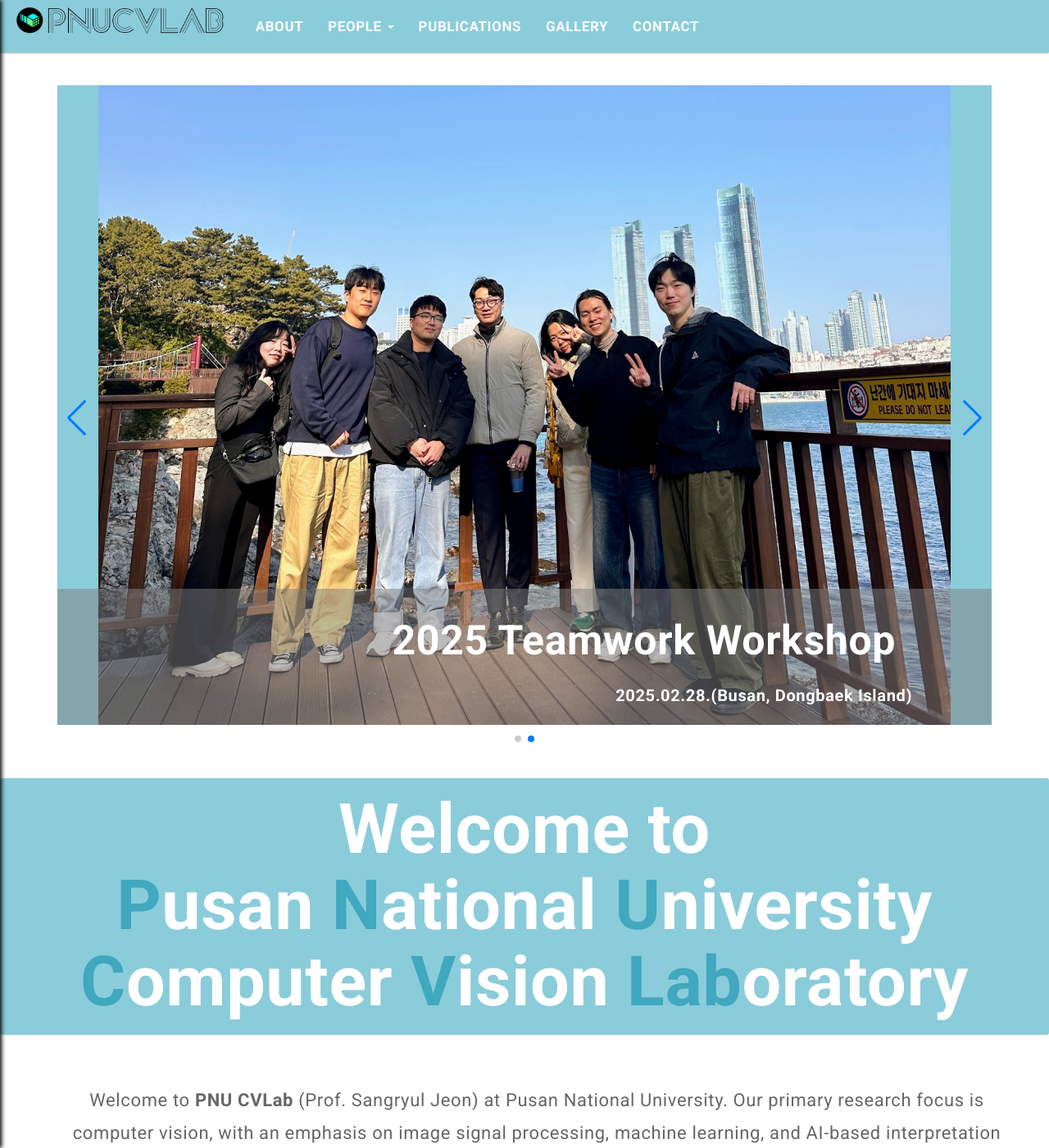
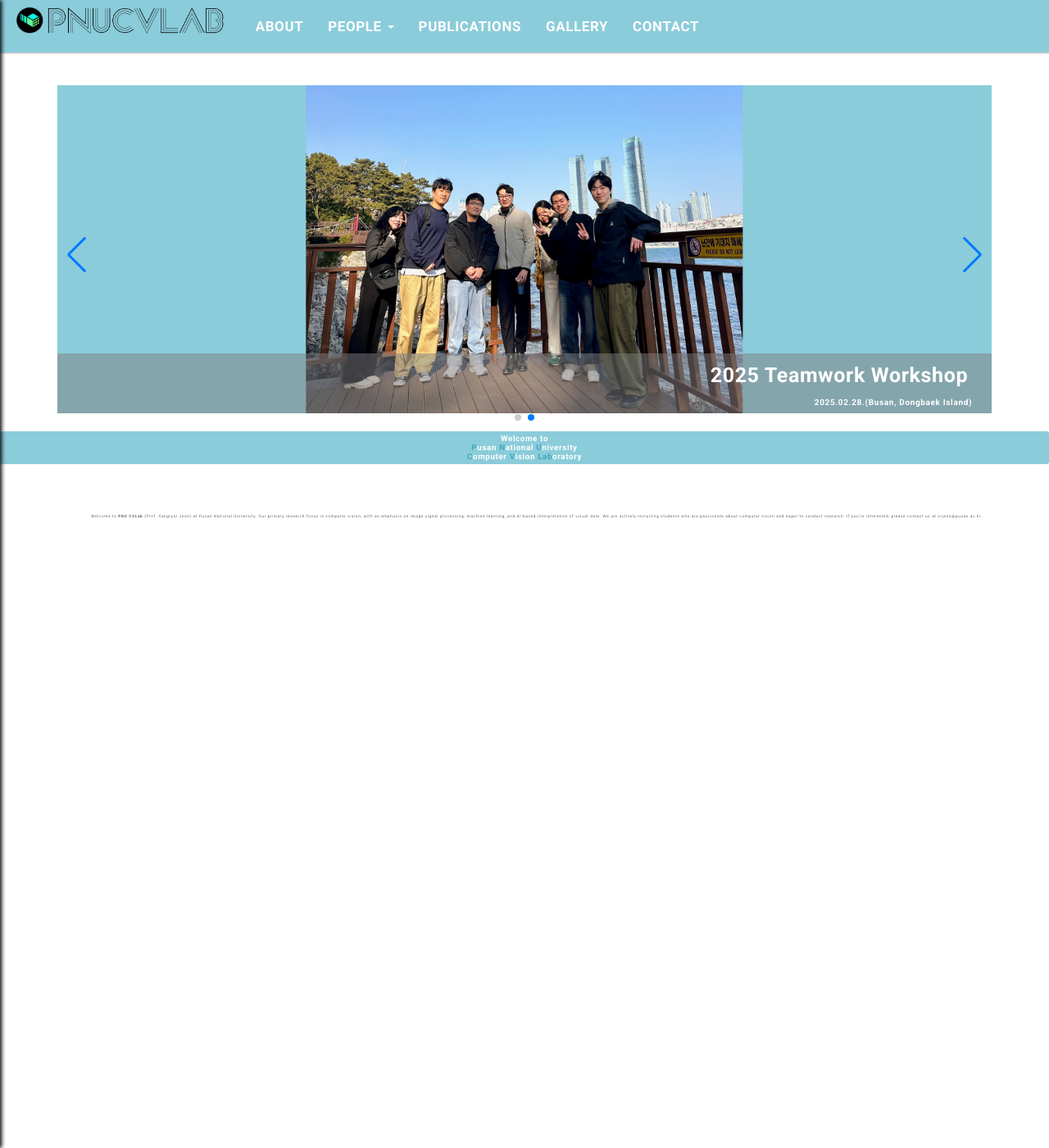
Before and after one commit to pnucvlab/pnucvlab.github.io, a Jekyll site: the page built from index.html, in a window 1280 px wide and 1400 px high. Shown: the whole window at 82% size. Built offline with Jekyll 4.4.1, drawn with Linux system fonts in a browser that asks for light colours; the list of posts is cut into pages by our own code.

Commit message:
edit jumbotron

```diff
--- a/assets/css/main.css
+++ b/assets/css/main.css
@@ -18,16 +18,16 @@ body {
 
   .notice-swiper .swiper-slide .notice-image-wrapper {
 	position: relative;
-	height: 780px;
+	height: 400px;
 	width: auto;
 	background-color: #8bccda;
 	overflow: hidden;
   }
 
   .notice-swiper .notice-slide .notice-title {
-	font-size: 50px;
+	font-size: 25px;
 	font-weight: 700;
-	margin-right: 2em;
+	margin-right: 1em;
 	text-align: right;
 	color: #ffffff;
 
@@ -39,8 +39,8 @@ body {
   }
 
   .notice-swiper .notice-slide .notice-text {
-	font-size: 20px;
-	margin-right: 4em;
+	font-size: 10px;
+	margin-right: 2em;
 	font-weight: 600;
 	text-align: right;
 	color: #ffffff;
@@ -62,15 +62,15 @@ body {
 	width: 100%;
 	background-color: rgba(128, 128, 128, 0.5);
 	color: #ffffff;
-	padding: 1em;
+	padding: 0.5em;
 	box-sizing: border-box;
 	display: flex;
 	flex-direction: column;
-	gap: 0.2em;
+	gap: 0.1em;
   }
 
   .notice-slider-container {
-	margin-bottom: 2em;
+	margin-bottom: 1em;
   }
 
 /* small screens: stack event images vertically at ≤1000px */
@@ -97,12 +97,12 @@ body {
 
 	/* 제목·본문 폰트 크기 및 중앙 정렬 */
 	.notice-swiper .notice-slide .notice-title {
-	  font-size: 18px;
+	  font-size: 9px;
 	  margin: 0;
 	  text-align: center;
 	}
 	.notice-swiper .notice-slide .notice-text {
-	  font-size: 12px;
+	  font-size: 6px;
 	  margin: 0;
 	  text-align: center;
 	}
@@ -117,26 +117,8 @@ body {
 	}
   }
 
-h1 {
-	counter-reset: h2counter;
-}
-
-h2 {
-	counter-reset: h3counter;
-}
-
-h2:before {
-	content: counter(h2counter) ".\0000a0\0000a0";
-	counter-increment: h2counter;
-}
-
-h3:before {
-	content: counter(h2counter) "." counter(h3counter) ".\0000a0\0000a0";
-	counter-increment: h3counter;
-}
-
 .container {
-	font-size: 1.3em;
+	font-size: 0.6em;
 }
 
 .jumbotron {
@@ -148,13 +130,13 @@ h3:before {
 	padding: 1em 0;
 	background-color: #8bccda;
 	text-align: center;
-	font-size: 1em;
+	font-size: 0.5em;
   }
 
   .jumbotron-title {
 	color: white;
 	font-weight: bold;
-	font-size: 5em;
+	font-size: 2.5em;
 	margin: 0;
 	line-height: 1.1;
   }
```
